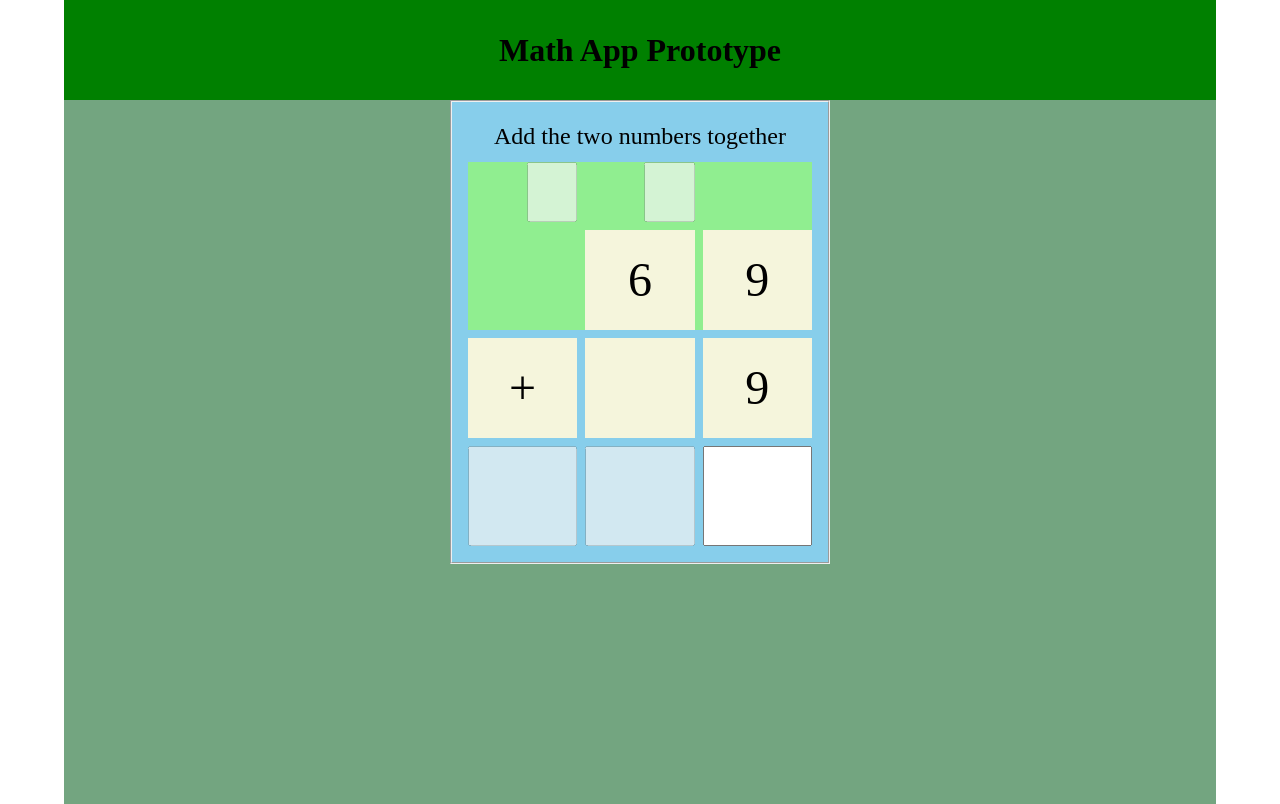
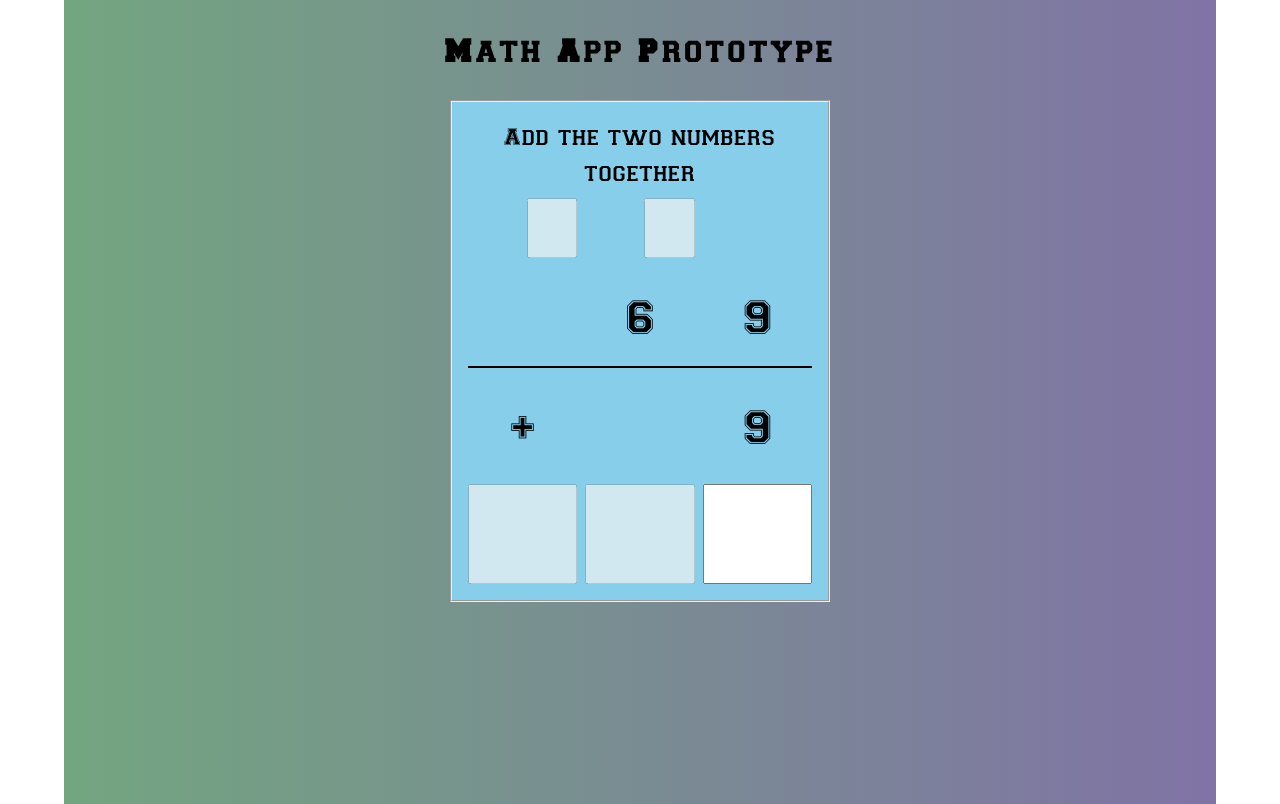
Before and after one commit to Lauro235/math_app, a website: page src/index.html in a window 1280 px wide. Drawn offline with nearby package versions, Linux system fonts and the light colour scheme; files that its build step writes are made by us from their sources.

Commit message:
add final styles

```diff
--- a/src/index.html
+++ b/src/index.html
@@ -14,7 +14,7 @@
 <body>
     <div class="container-grid">
         <header class="title flex-row center">
-            <h1>Math App Prototype</h1>
+            <h1 class="title-text">Math App Prototype</h1>
         </header>
         <main class="equation-grid">
             <fieldset class="app-wrapper flex-column gap">
--- a/src/sass/style.scss
+++ b/src/sass/style.scss
@@ -6,13 +6,21 @@
 @use 'layouts/spacing';
 
 $base-color: #73A580;
+$secondary-color: #8073a5;
 
+@font-face {
+    font-family: "Varsity";
+    src: url(../assets/varsity_regular.ttf);
+}
+
+:root {
+    font-family: Varsity, Arial, Helvetica, sans-serif;
+}
 
 // largeNumber
 
 .number-wrapper {
     font-size: 3rem;
-    background-color: beige;
 }
 
 .num-height {
@@ -42,7 +50,7 @@ $base-color: #73A580;
 // gridTemplate
 
 .container-grid {
-    background-color: $base-color;
+    background: linear-gradient(90deg, $base-color, $secondary-color);
     width: 90%;
     display: grid;
     grid-template-columns: repeat(3, 1fr);
@@ -52,7 +60,6 @@ $base-color: #73A580;
 
 header.title {
     grid-column: 1/4;
-    background-color: green;
 }
 
 main.equation-grid {
@@ -97,8 +104,8 @@ main.equation-grid {
 }
 
 .num-grid {
-    background-color: lightgreen;
     // grid-auto-rows: minmax(100px, auto);
+    border-bottom: solid 2px black;
 
     grid-template-rows: 60px 100px;
 }
@@ -158,5 +165,10 @@ input[type=number] {
 
 .sub-heading {
     font-size: 1.5rem;
+    letter-spacing: 0.1rem;
     text-align: center;
 }
+
+.title-text {
+    letter-spacing: .3rem;
+}
```
